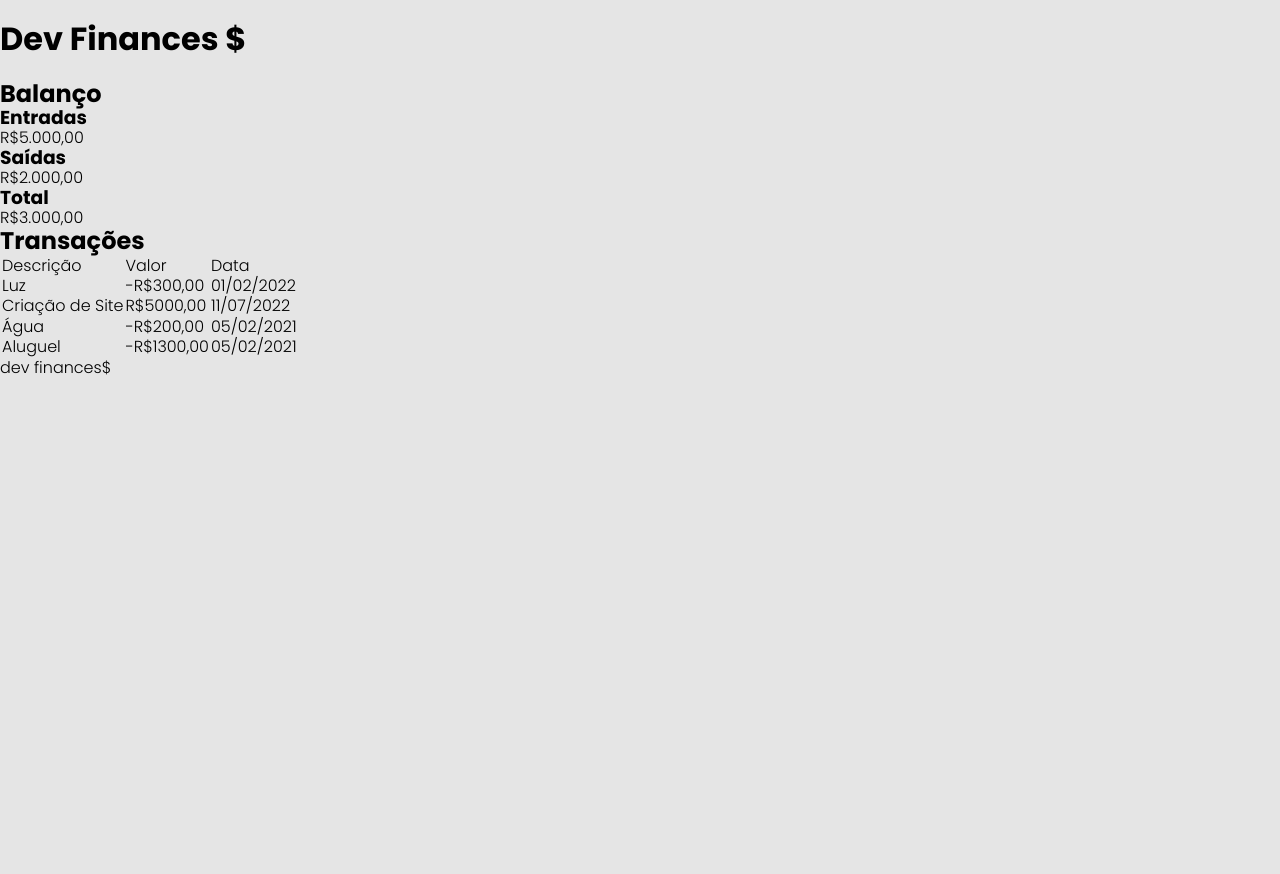
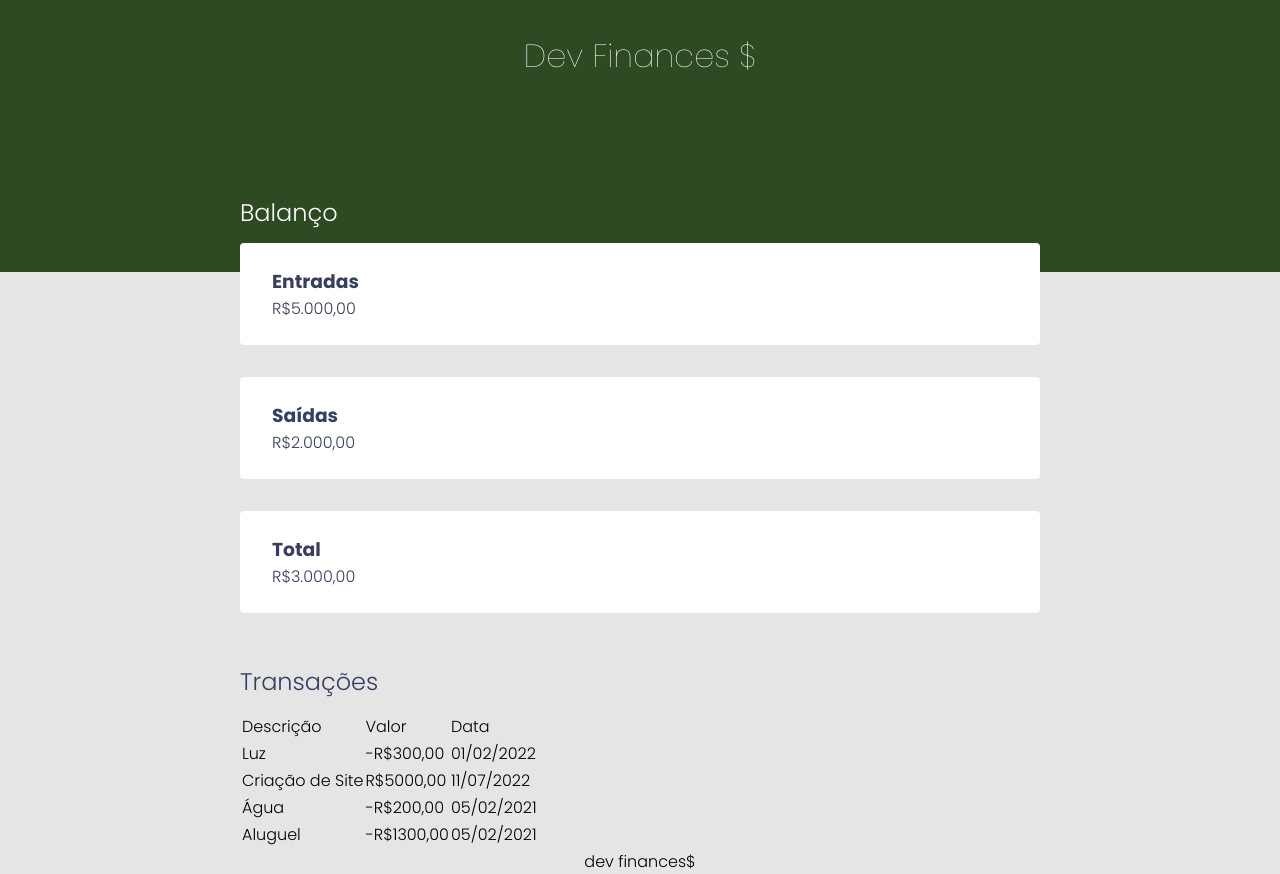
Before and after one commit to nickitrin/desafio_DevFinances, a plain HTML site: page index.html in a window 1280 px wide. Before the commit the page ends 800 px from the top, so only its background shows below. Drawn offline with Linux system fonts and the light colour scheme.

Commit message:
Style: mudança de fontes e cores

```diff
--- a/index.html
+++ b/index.html
@@ -7,7 +7,6 @@
 
     <title>DevFinances$</title>
 
-    <link rel="stylesheet" href="./style/normalize.css" />
     <link rel="stylesheet" href="./style/style.css" />
     <link rel="preconnect" href="https://fonts.googleapis.com">
     <link rel="preconnect" href="https://fonts.gstatic.com" crossorigin>
@@ -19,7 +18,7 @@
     <header>
       <h1 id="logo">Dev Finances $</h1>
     </header>
-    <main>
+    <main class="container">
 
         <section id="balance">
             <h2>Balanço</h2>
--- a/style/style.css
+++ b/style/style.css
@@ -1,3 +1,4 @@
+/* ======= GLOBAL ======= */
 *{
     margin: 0;
     padding: 0;
@@ -7,3 +8,43 @@ body{
     background-color: #E5E5E5;
     font-family: 'Poppins', sans-serif;
 }
+h2{
+    margin-top: 3.2rem;
+    margin-bottom: 0.8rem;
+    color: #363F5F;
+    font-weight: normal;
+}
+/* ======= HEADER ======= */
+header {
+    background-color: #2D4A22;
+    padding: 2rem 0 12rem 0;
+    text-align: center;
+}
+header h1 {
+    color: #fff;
+    font-weight: lighter;
+}
+.container{
+    width: min(90vw, 800px);
+    margin: auto;
+}
+/* =======  BALANCE ======= */
+#balance {
+    margin-top: -8rem;
+}
+
+#balance h2 {
+    color:#fff
+}
+/* =======  BALANCE ======= */
+.card{
+    padding: 1.5rem 2rem;
+    border-radius: 0.25rem;
+    margin-bottom: 2rem;
+    background-color: #fff;
+    color: #363F5F;
+}
+/* ======= FOOTER ======= */
+footer{
+    text-align: center;
+}
```
